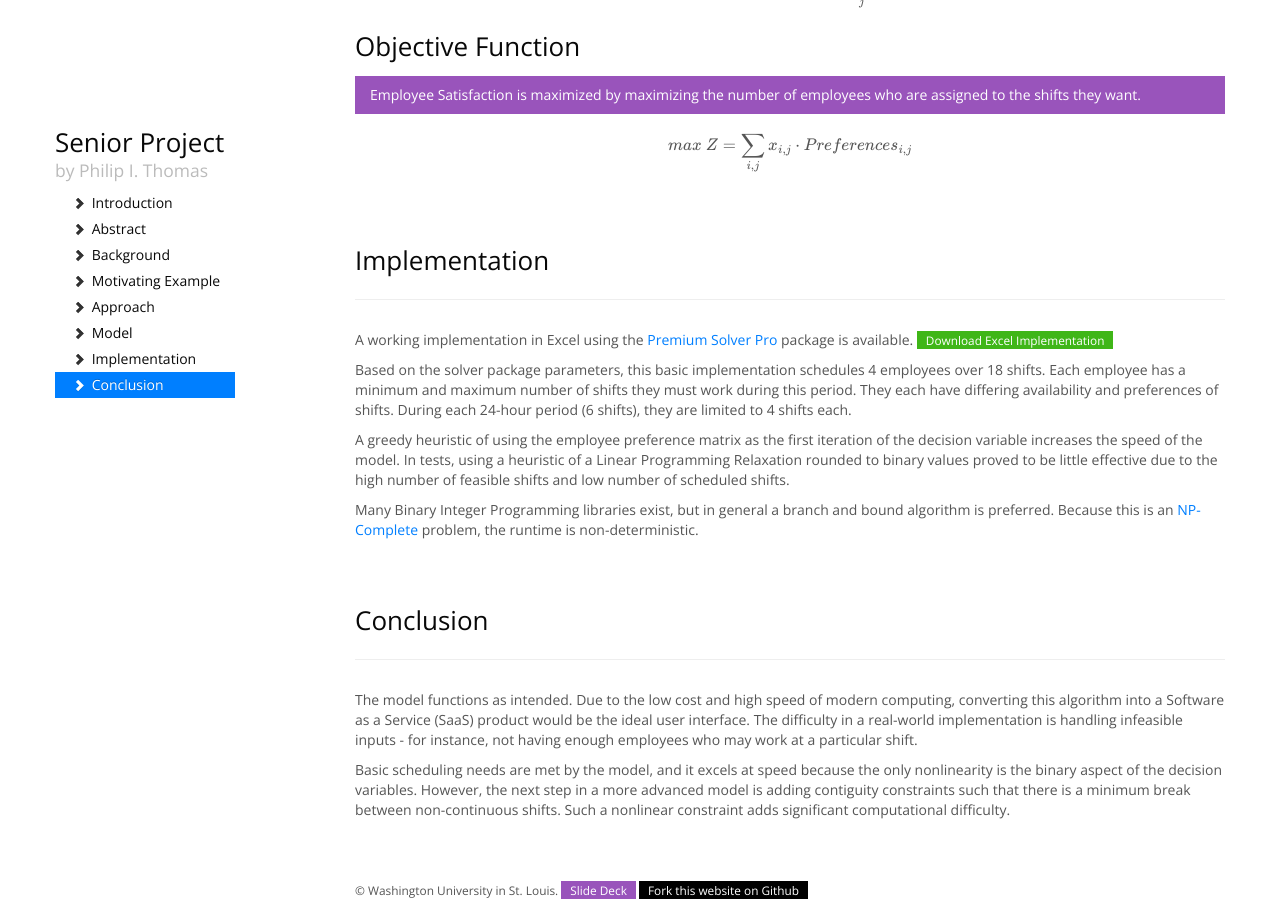
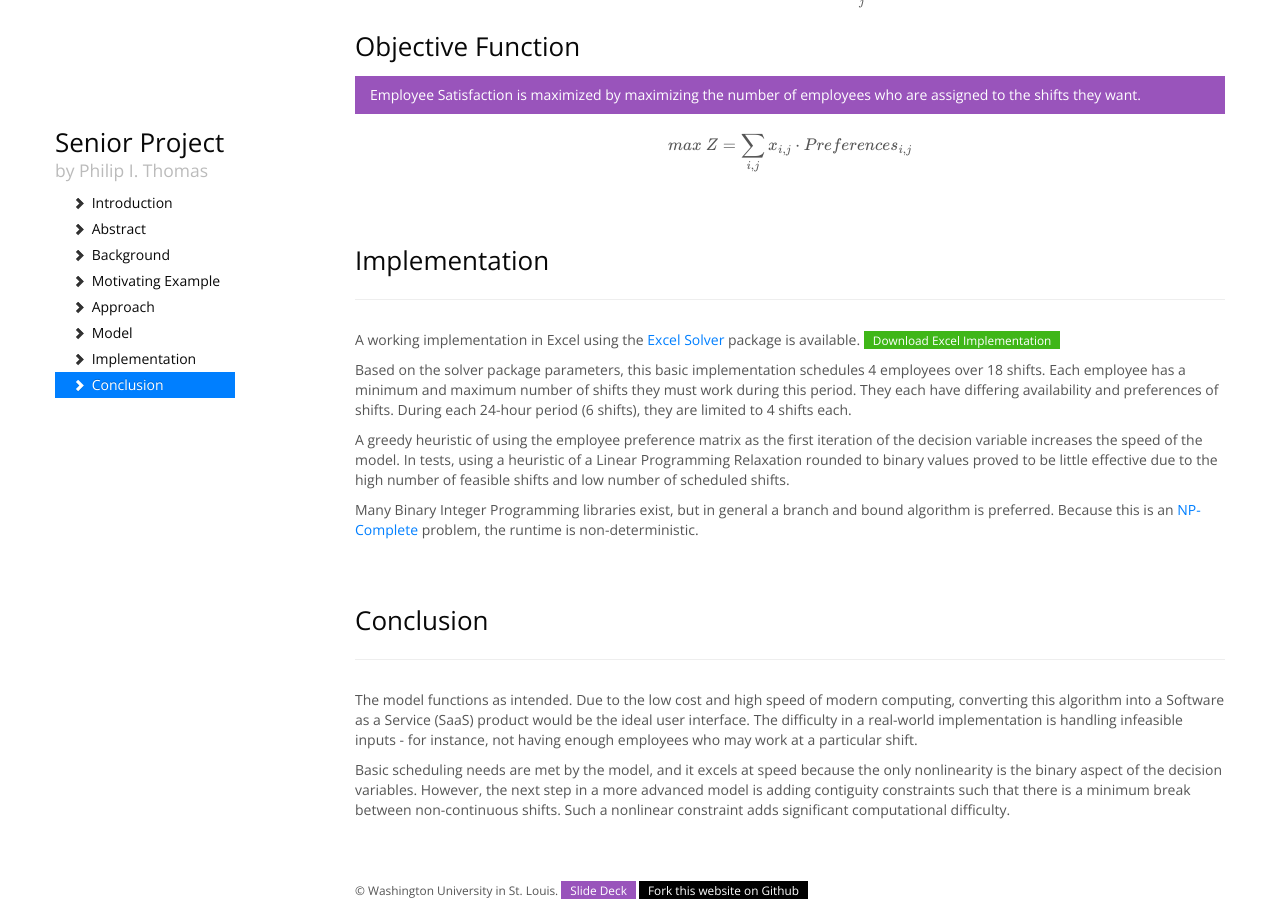
Before and after one commit to philipithomas/senior_project_website, a Jekyll site: the page built from index.html, in a window 1280 px wide and 900 px high, scrolled down 4064 px. Built offline with Jekyll 4.4.1, drawn with Linux system fonts in a browser that asks for light colours; nearby versions of some CDN libraries; Markdown is read by kramdown in place of the engine named in the settings; formulas are drawn with MathJax 3.

Commit message:
Add file reference

```diff
--- a/_includes/implementation.html
+++ b/_includes/implementation.html
@@ -1,6 +1,6 @@
 <div class="page-header"><h2>Implementation</h2></div>
 
-<p>A working implementation in Excel using the <a href="http://www.solver.com/premium-solver-pro">Premium Solver Pro</a> package is available. <a href=""><span class="badge badge-success">Download Excel Implementation</span></a></p>
+<p>A working implementation in Excel using the <a href="http://www.solver.com">Excel Solver</a> package is available. <a href="scheduling.xlsm"><span class="badge badge-success">Download Excel Implementation</span></a></p>
 
 <p>Based on the solver package parameters, this basic implementation schedules 4 employees over 18 shifts. Each employee has a minimum and maximum number of shifts they must work during this period. They each have differing availability and preferences of shifts. During each 24-hour period (6 shifts), they are limited to 4 shifts each.</p>
 
```
